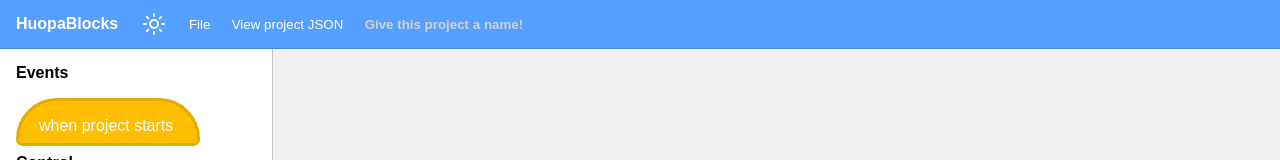
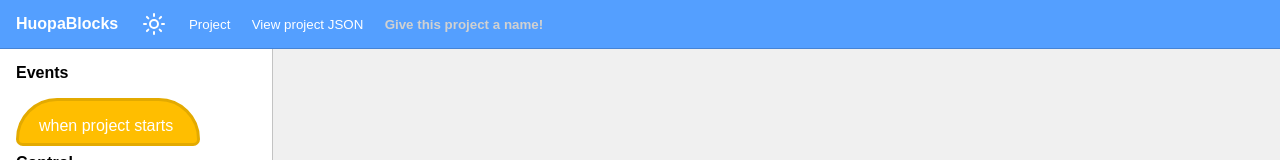
Before and after one commit to allucat1000/HuopaBlocks, a Svelte app: page / in a window 1280 px wide. Shown: the top 160 px of the page. Built offline with nearby package versions, Linux system fonts and the light colour scheme.

Commit message:
Renamed file dropdown

```diff
--- a/src/svelte/Topbar.svelte
+++ b/src/svelte/Topbar.svelte
@@ -58,8 +58,8 @@
     {:else}
         <LightIcon class="ThemeToggle" onclick={() => CurrentTheme.dark = !CurrentTheme.dark} />
     {/if}
-    <TopbarDropdown title="File">
-        <button class="TopbarDropdownOption" onclick={saveProject}>Save Project</button>
+    <TopbarDropdown title="Project">
+        <button class="TopbarDropdownOption" onclick={saveProject}>Save</button>
     </TopbarDropdown>
     <button class="TopbarButton" onclick={viewJSON}>View project JSON</button>
     <input class="TopbarInput" placeholder="Give this project a name!" bind:value={project.name}>
```
